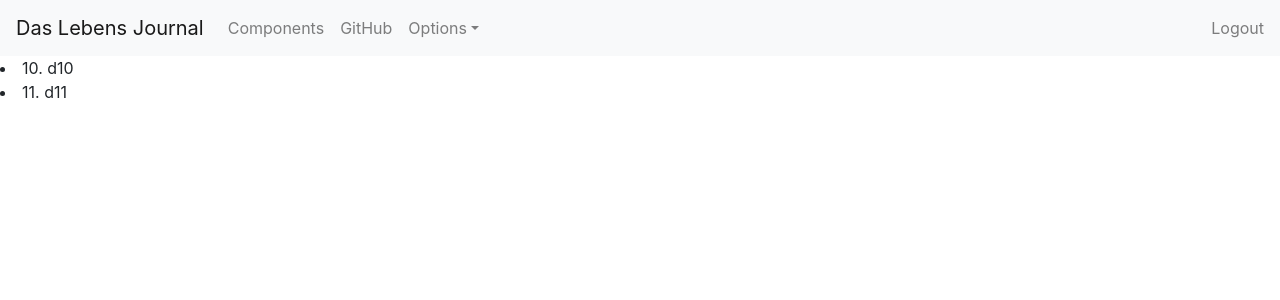
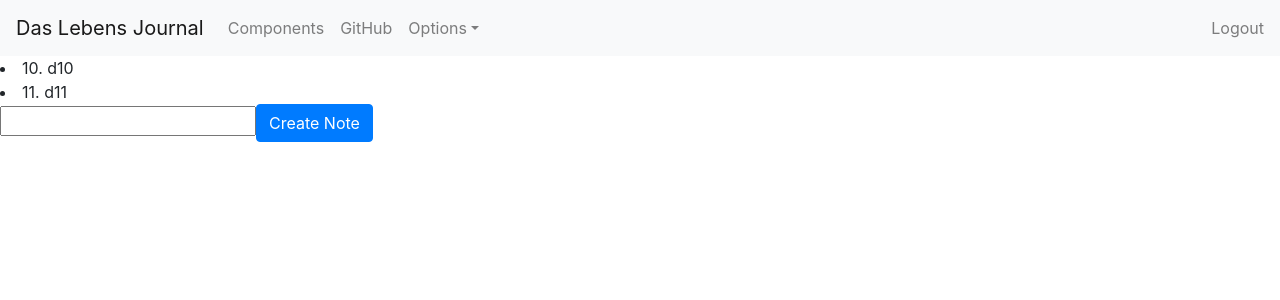
Before and after one commit to Guttz/life-journal-frontend, a React (Create React App) app: page /#/ in a window 1280 px wide. Shown: the top 300 px of the page. Built offline with nearby package versions, Linux system fonts and the light colour scheme.

Commit message:
Adding add memory interaction

```diff
--- a/src/containers/Home.tsx
+++ b/src/containers/Home.tsx
@@ -8,9 +8,10 @@ const mapStateToProps = (state: any): any => {
   };
 };
 
+// Question - Best way to mapDipatchToProps, dispatch here or in view
 const mapDispatchToProps = (dispatch: any): any => ({
-  createItem: actions.createItem,
-  deleteItem: actions.deleteItem,
-})
+  createItem: (description: string): void => dispatch(actions.createItem(description)),
+  deleteItem: (id: number): void => dispatch(actions.deleteItem(id)),
+});
 
 export default connect(mapStateToProps, mapDispatchToProps)(Home);
--- a/src/store/actions.ts
+++ b/src/store/actions.ts
@@ -3,10 +3,12 @@ const Types = {
   CREATE_ITEM: 'CREATE_ITEM',
   DELETE_ITEM: 'DELETE_ITEM',
 };
+
+//[Question] - Should I create models for actions returns so I can declare functions return types?
 // actions
-const createItem = (task: string) => ({
+const createItem = (description: string) => ({
   type: Types.CREATE_ITEM,
-  payload: task,
+  payload: description,
 });
 
 const deleteItem = (id: number) => ({
--- a/src/views/Home/Home.tsx
+++ b/src/views/Home/Home.tsx
@@ -1,15 +1,26 @@
 import React, { useState } from 'react';
+import { Button } from 'reactstrap';
 import NavigationBar from './../NavigationBar/NavigationBar';
 import Memory from './../../models/MemoryModel';
 import PropTypes from 'prop-types';
 
-const Home: React.FC<{ items?: Memory[] }> = ({ items = [] }) => {
+type Props = {
+  items?: Memory[];
+  createItem(task: string): any;
+};
+
+const Home: React.FC<Props> = ({ items = [], createItem }) => {
+  const [inputDescription, setInputDescription] = useState('');
   return (
     <div>
       <NavigationBar />
       {items.map((item, i) => (
         <li key={i}> {item.id + '. ' + item.description} </li>
       ))}
+      <input onChange={(event): void => setInputDescription(event.target.value)}></input>
+      <Button color="primary" onClick={(): void => createItem(inputDescription)}>
+        Create Note
+      </Button>
     </div>
   );
 };
```
